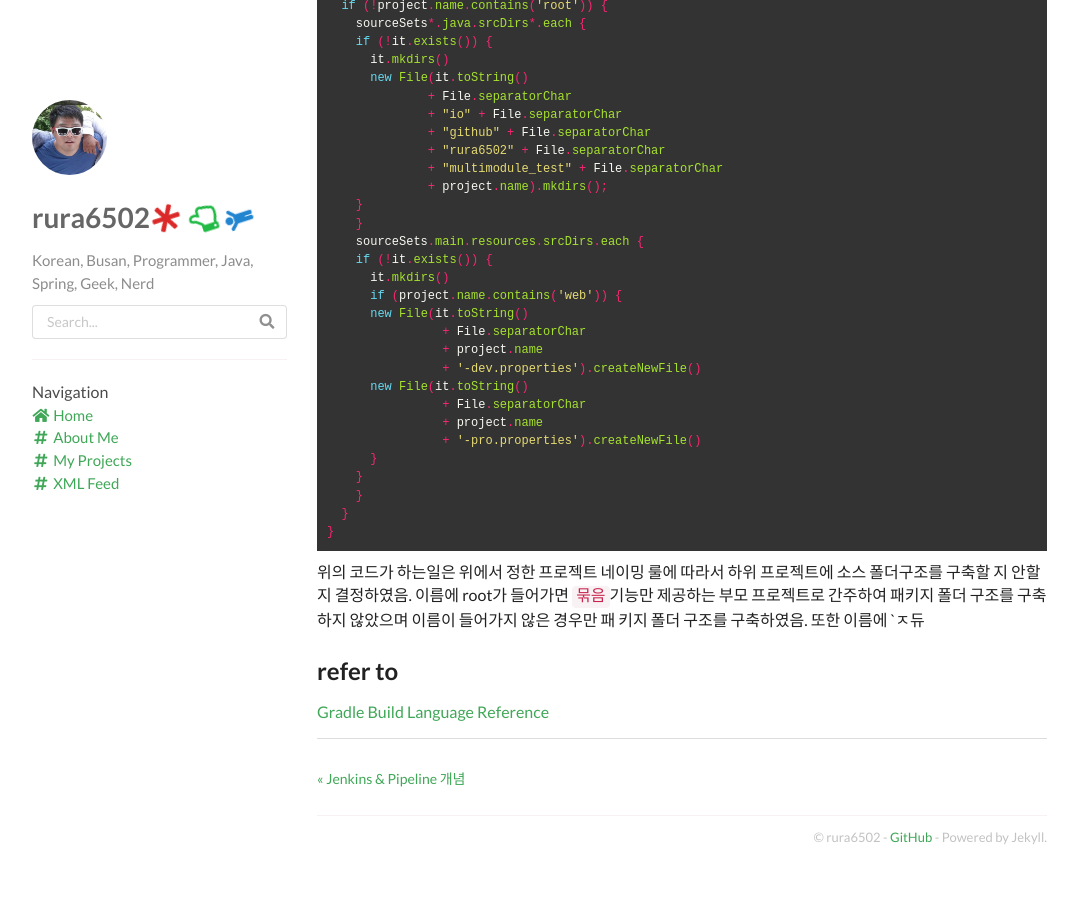
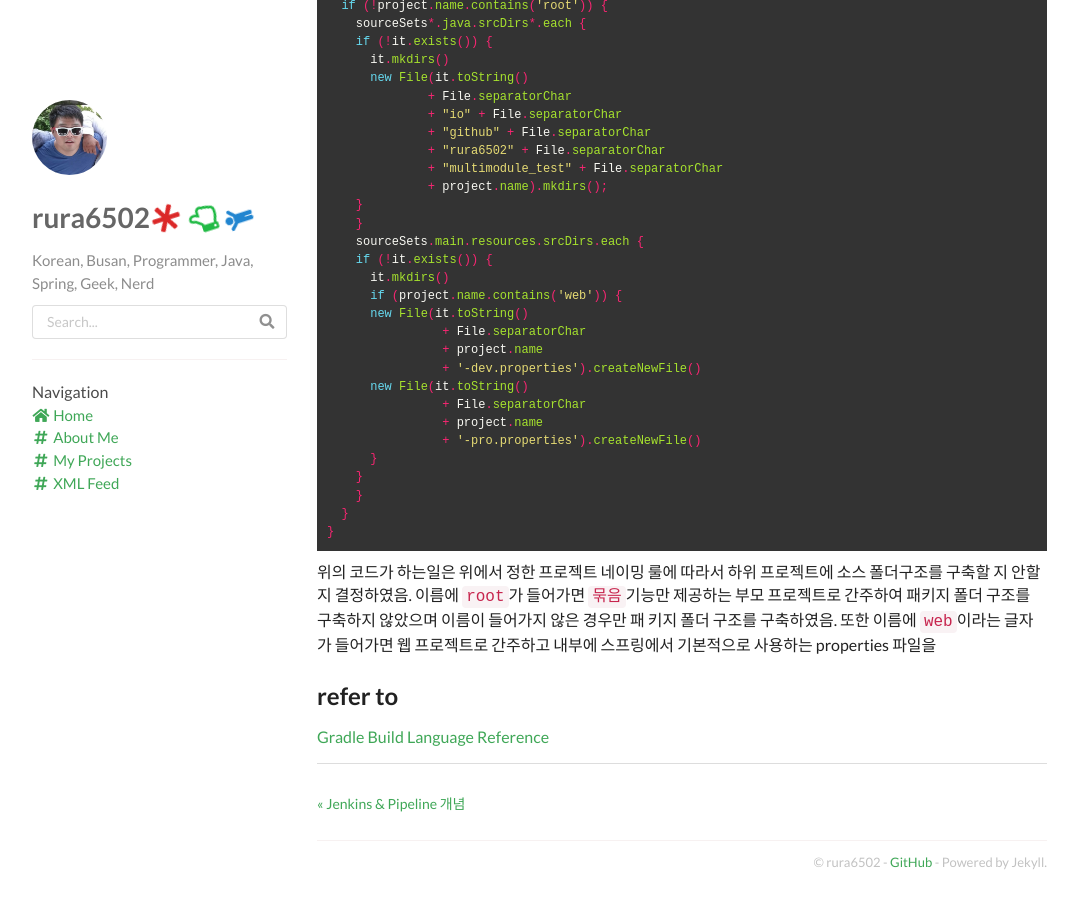
Before and after one commit to rura6502/rura6502.github.io, a Jekyll site: the page built from _posts/2019-05-25-Spring-Boot-Multi-Moudle-Project-using-Advanced-Gradle.md, in a window 1280 px wide and 900 px high, scrolled down 4675 px. Shown: the whole window, without its empty margins (53-1131 px from the left). Built offline with Jekyll 4.4.1, drawn with Linux system fonts in a browser that asks for light colours; nearby versions of some CDN libraries; comment, search, counter and statistics services are not loaded; before the commit the page ends 5550 px from its top, so only the background shows below that; some of the changed lines change nothing that is shown.

Commit message:
_posts/2019-05-25-Spring-Boot-Multi-Moudle-Project-using-Advanced-Gradle.md updated from https://stackedit.io/

````diff
--- a/_posts/2019-05-25-Spring-Boot-Multi-Moudle-Project-using-Advanced-Gradle.md
+++ b/_posts/2019-05-25-Spring-Boot-Multi-Moudle-Project-using-Advanced-Gradle.md
@@ -180,8 +180,8 @@ task initFolder {
 }
 ```
 
-위의 코드가 하는일은 위에서 정한 프로젝트 네이밍 룰에 따라서 하위 프로젝트에 소스 폴더구조를 구축할 지 안할지 결정하였음. 이름에 root가 들어가면 `묶음`기능만 제공하는 부모 프로젝트로 간주하여 패키지 폴더 구조를 구축하지 않았으며 이름이 들어가지 않은 경우만 패
-키지 폴더 구조를 구축하였음.  또한 이름에 `ㅈ듀
+위의 코드가 하는일은 위에서 정한 프로젝트 네이밍 룰에 따라서 하위 프로젝트에 소스 폴더구조를 구축할 지 안할지 결정하였음. 이름에 `root`가 들어가면 `묶음`기능만 제공하는 부모 프로젝트로 간주하여 패키지 폴더 구조를 구축하지 않았으며 이름이 들어가지 않은 경우만 패
+키지 폴더 구조를 구축하였음.  또한 이름에 `web`이라는 글자가 들어가면 웹 프로젝트로 간주하고 내부에 스프링에서 기본적으로 사용하는 properties 파일을
 
 
 
@@ -193,8 +193,8 @@ task initFolder {
 
 
 <!--stackedit_data:
-eyJoaXN0b3J5IjpbMTY5NzI1MzI4MSwtMTQ1Njk5MDk4MCwxNz
-c0NzUwMTUsLTk0MzcwMjAxNiwxMjQ5NTI2NTI1LDUwOTYyNjg2
-MSwxNzE0NDg4MTc3LC0xODUwNTc3Mjc4LC0xOTkxNDUwNTAwXX
-0=
+eyJoaXN0b3J5IjpbMTQ4MTY2NDM1LC0xNDU2OTkwOTgwLDE3Nz
+Q3NTAxNSwtOTQzNzAyMDE2LDEyNDk1MjY1MjUsNTA5NjI2ODYx
+LDE3MTQ0ODgxNzcsLTE4NTA1NzcyNzgsLTE5OTE0NTA1MDBdfQ
+==
 -->
````
